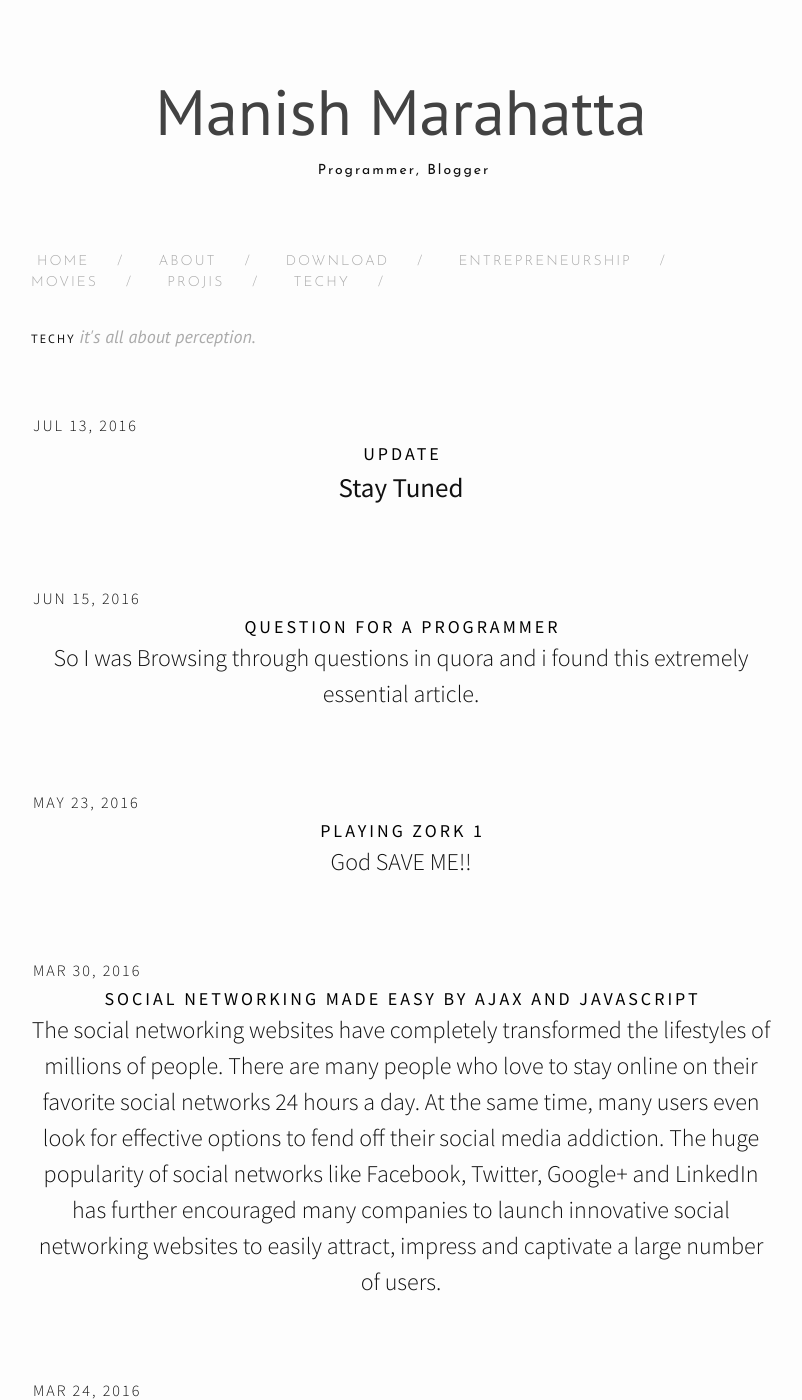
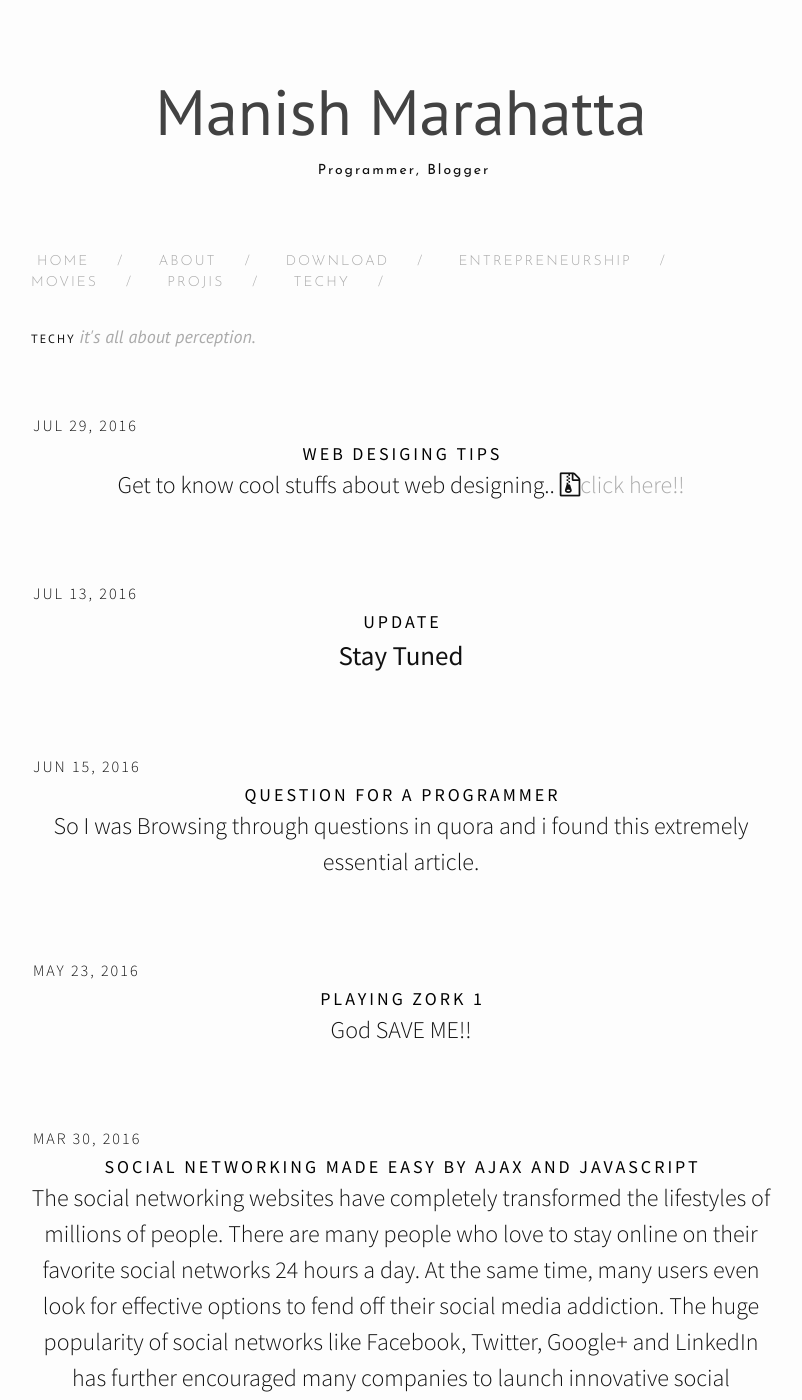
Before and after one commit to manishmarahatta/manishmarahatta.github.io, a Jekyll site: the page built from techy_articles.md, in a window 1280 px wide and 1400 px high. Shown: the whole window, without its empty margins (239-1041 px from the left). Built offline with Jekyll 4.4.1, drawn with Linux system fonts in a browser that asks for light colours; nearby versions of some CDN libraries; some of the changed text lies outside the part shown.

Commit message:
new-update

```diff
--- a/_posts/2016-07-29-web-designing-tips.markdown
+++ b/_posts/2016-07-29-web-designing-tips.markdown
@@ -1,9 +1,9 @@
 ---
 layout: post
 title:  "Web Desiging Tips"
-date:   2016-03-24 19:45:31 +0545
+date:   2016-07-29 19:45:31 +0545
 categories: ["techy_articles", "UI"]
 author: "Manish Marahatta"
 ---
 
-Get to know cool stuffs about web designing..&nbsp;<i class="fa fa-file-zip-o"></i>[click here]({{ site.url }}/assets/web-designing-in-4-minutes/index.html)
+Get to know cool stuffs about web designing..&nbsp;<i class="fa fa-file-zip-o"></i>[click here!!]({{ site.url }}/assets/web-design-in-4-minutes/index.html)
```
